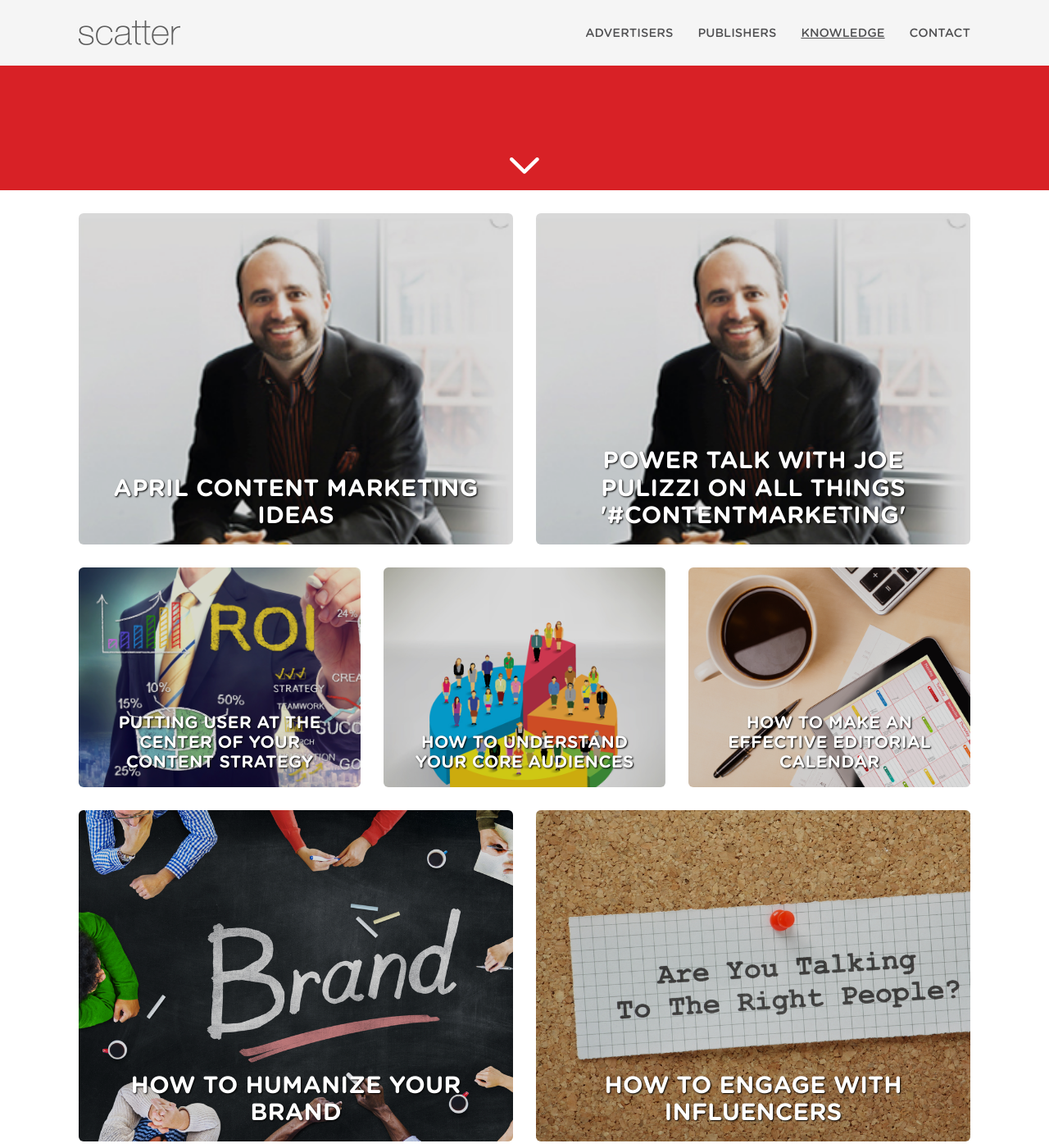
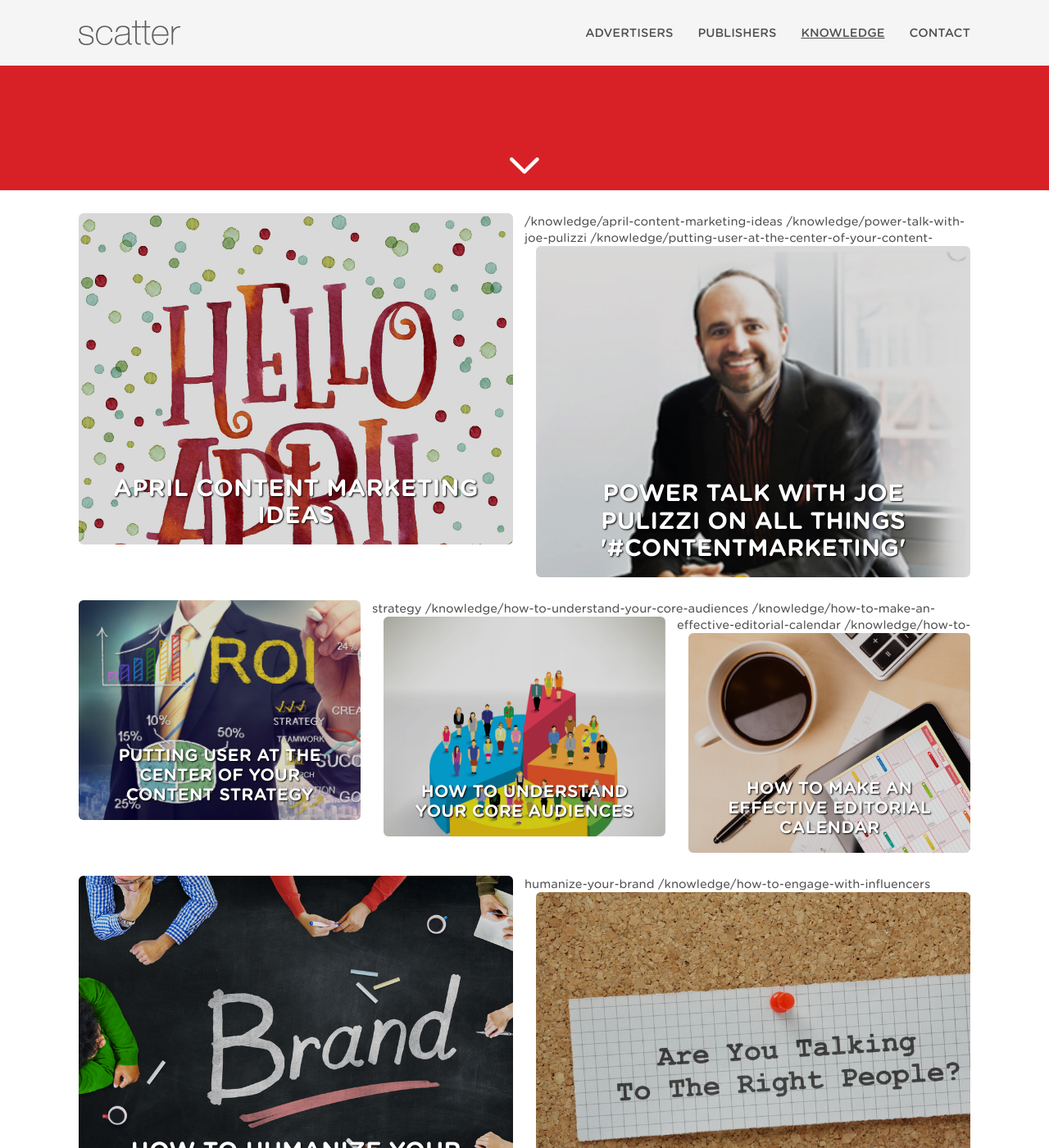
Before and after one commit to IndrajaPunna/scatter-public, a Jekyll site: the page built from knowledge.md, in a window 1280 px wide and 1400 px high, scrolled down 678 px. Shown: the whole window at 82% size. Built offline with Jekyll 4.4.1, drawn with Linux system fonts in a browser that asks for light colours; nearby versions of some CDN libraries; some of the changed text lies outside the part shown.

Commit message:
debugging

```diff
--- a/_posts/2016-04-01-april-content-marketing-ideas.md
+++ b/_posts/2016-04-01-april-content-marketing-ideas.md
@@ -1,11 +1,14 @@
 ---
 layout: article
-title: April Content Marketing Ideas
-image: "power-talk-with-joe-pulizzi.jpg"
+title: APRIL CONTENT MARKETING IDEAS
+image: april-content-marketing-ideas.jpg
 published: true
-keywords: "content marketing, april, marketing, advertising, branding, newsletters, social media, CMO, branded content, native advertising, blogs"
 ---
 
 # APRIL CONTENT MARKETING IDEAS
 
-This is April
+This April, there's so much more for your brands to say. Check out the pdf version of our content marketing calendar <a target="_blank" href="http://bit.ly/DownloadAprCal" class="btn btn-action">here</a>
+or view it here:
+<div>
+    <iframe src="//www.slideshare.net/slideshow/embed_code/key/ecVg0u0DZLEBh1" width="595" height="485" frameborder="0" marginwidth="0" marginheight="0" scrolling="no" style="border:1px solid #CCC; border-width:1px; margin-bottom:5px; max-width: 100%;" allowfullscreen> </iframe> <div style="margin-bottom:5px"> <strong> <a href="//www.slideshare.net/spiralcontent/april-2016-content-marketing-calendar" title="April 2016 Content Marketing Calendar" target="_blank">April 2016 Content Marketing Calendar</a> </strong> from <strong><a target="_blank" href="//www.slideshare.net/spiralcontent">Spiral Content Solutions Private Limited</a></strong> </div>
+</div>
--- a/knowledge.md
+++ b/knowledge.md
@@ -34,6 +34,7 @@
   <div class="container">
     <div class="row">
       {% for post in site.posts %}
+      {{ post.url }}
       <div class="col-md-{% cycle '6','6','4','4','4' %} mb">
         <a href="{{ site.baseurl }}{{ post.url }}">
           <div class="article {% cycle '','','article-sm','article-sm','article-sm'%} tac" style="background-image:url('{{ site.baseurl }}/img/articles/{{post.image}}')">
```
